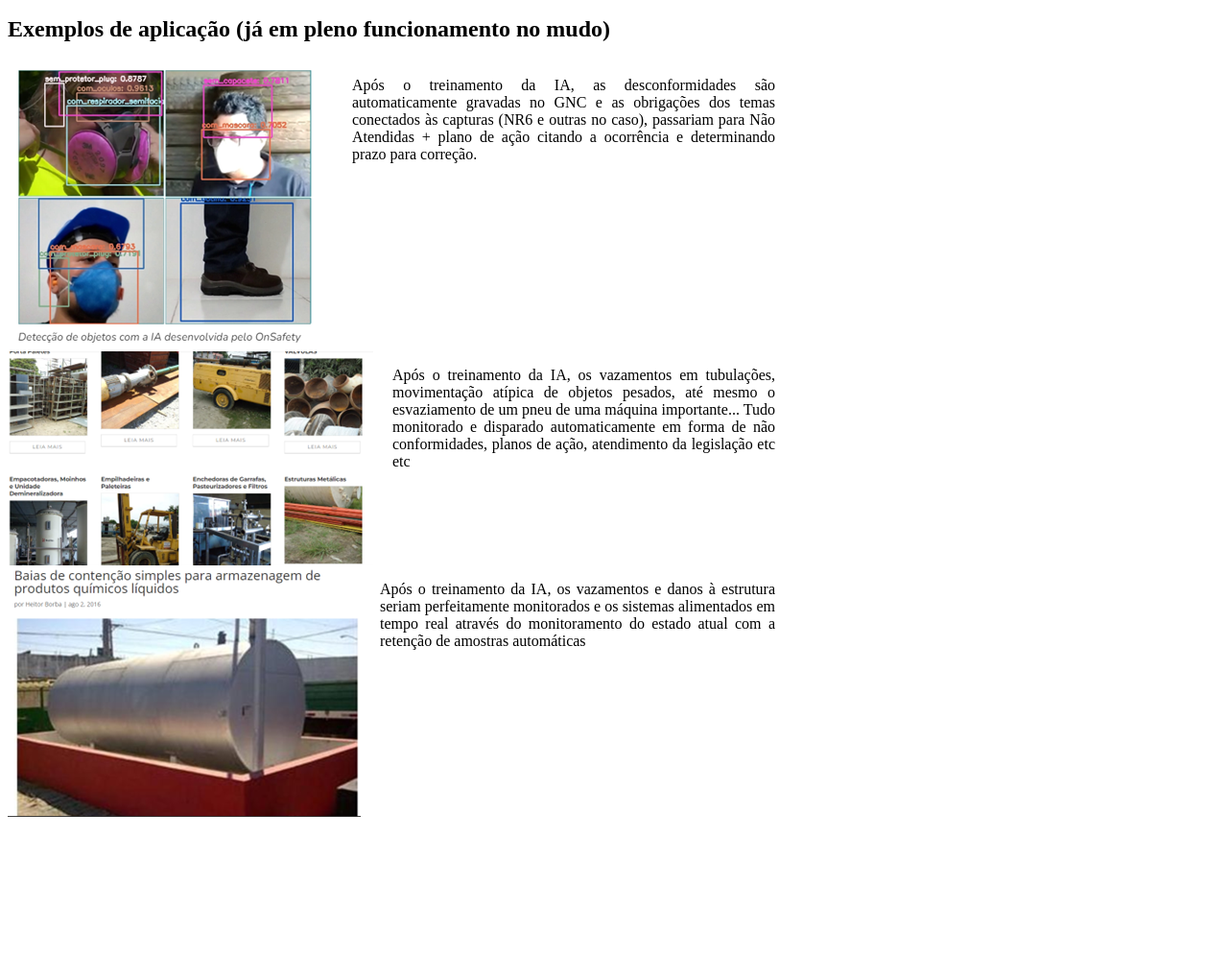
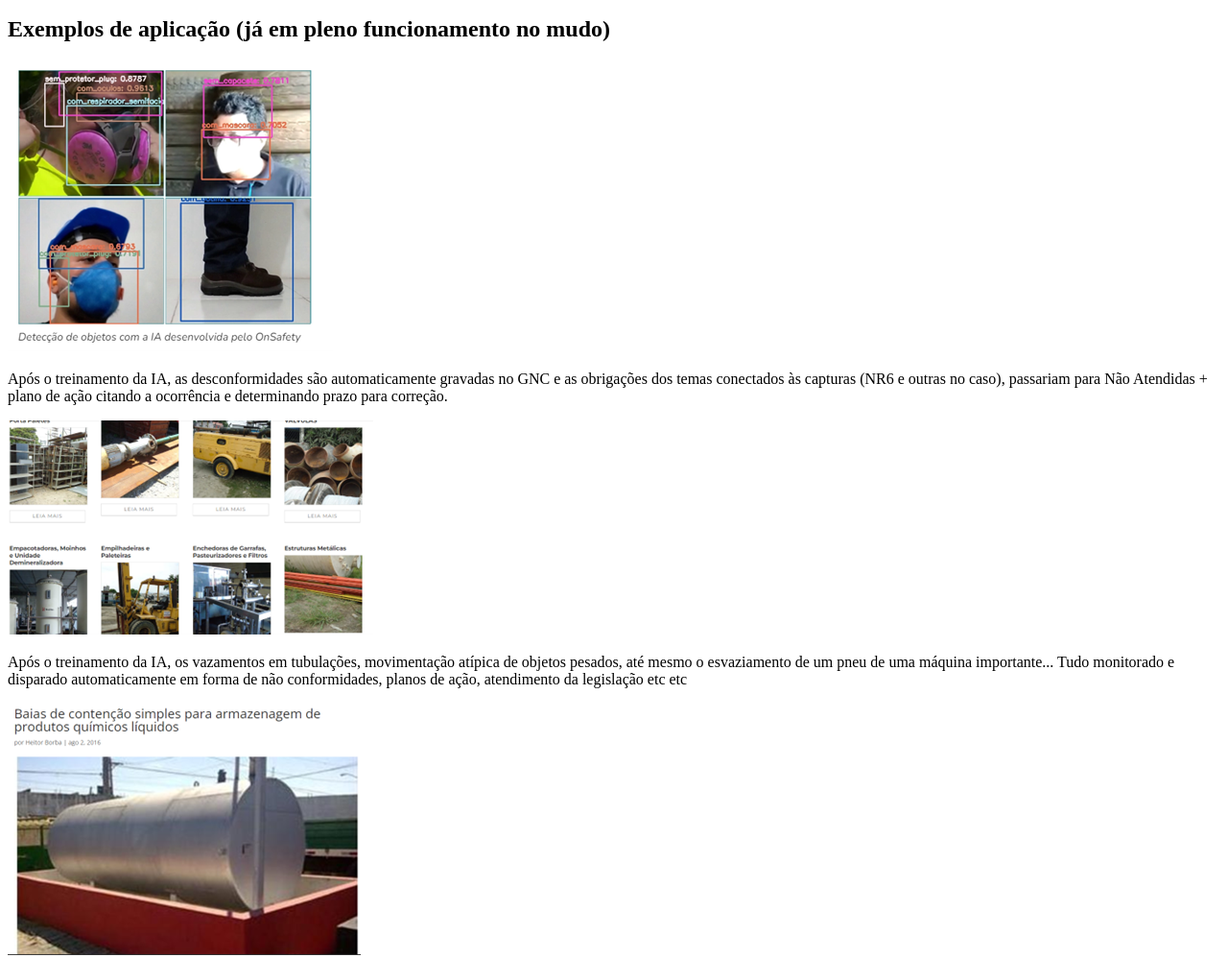
Before and after one commit to Marcscob/IA-e-Legnet, a plain HTML site: page index.html in a window 1280 px wide. Shown: the part 1208-2206 px from the top of the page at 96% size. Before the commit the page ends 2067 px from the top, so only its background shows below. Drawn offline with Linux system fonts and the light colour scheme.

Commit message:
Add files via upload

```diff
--- a/index.html
+++ b/index.html
@@ -32,21 +32,7 @@
     height: auto;
   }
 
-  .item1,
-  .item2,
-  .item3 {
-    display: flex;
-    width: 800px;
-    height: auto;
-  }
-  .item p{
-    text-align: justify;
-    margin-left: 20px;
-  }
 
-  #img1{
-    margin: auto;
-  }
 
 </style>
 <body>
```
